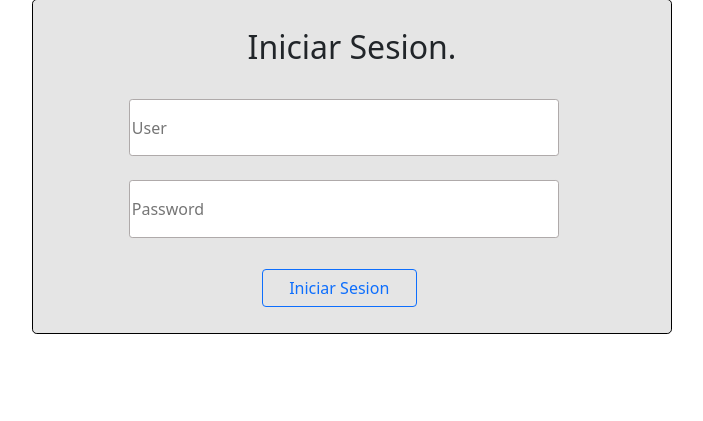
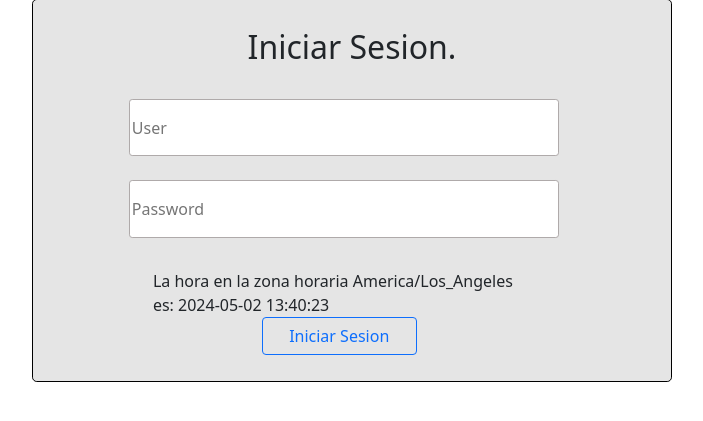
Before and after one commit to osmarlucero/controlRuta, a PHP site: page / in a window 1280 px wide. Shown: the part 103-524 px from the top of the page, without its empty margins (288-991 px from the left). Run offline with PHP 8.4, Linux system fonts and the light colour scheme.

Commit message:
date check

```diff
--- a/index.php
+++ b/index.php
@@ -53,6 +53,19 @@ if (isset($_SESSION['error'])) {
                          <?php if (!empty($error_message)): ?>
         <p style="color: red;"><?php echo $error_message; ?></p>
         <?php endif; ?>
+        <?php
+// Definir la zona horaria deseada
+$timezone = new DateTimeZone('America/Los_Angeles'); // Por ejemplo, GMT-7
+
+// Crear un objeto DateTime con la zona horaria deseada
+$date = new DateTime('now', $timezone);
+
+// Obtener la hora en formato de 24 horas
+$hora = $date->format('Y-m-d H:i:s');
+
+echo "La hora en la zona horaria " . $timezone->getName() . " es: " . $hora;
+?>
+
                         <!--<a href="Pages/start_page.php?name=Inicio" class="font_style style_login button_style">
                                 Iniciar Sesion
                         </a> -->
```
